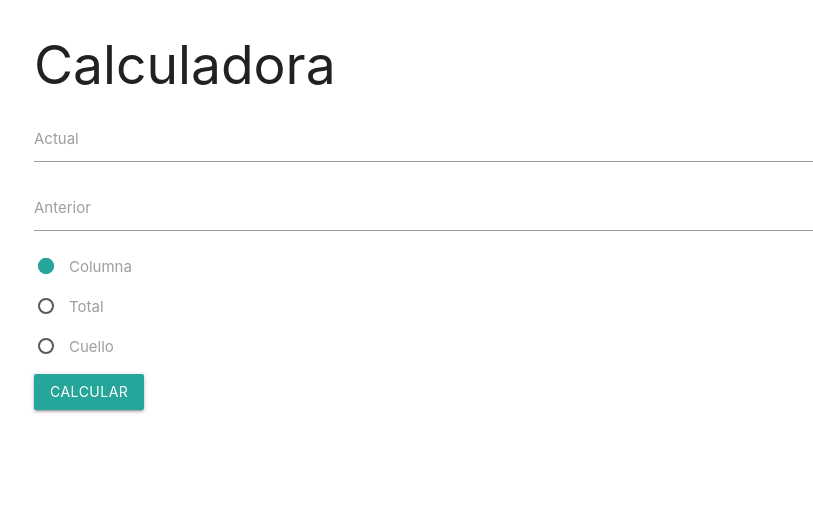
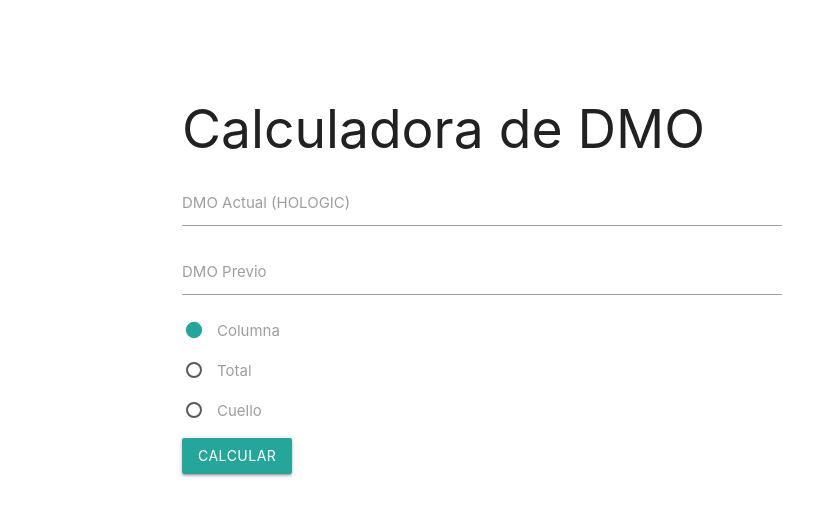
Before and after one commit to CMarioP/Osteodensitometria, a plain HTML site: page index.html in a window 1280 px wide. Shown: the whole page, without its empty margins (158-971 px from the left). Drawn offline with nearby package versions, Linux system fonts and the light colour scheme.

Commit message:
Add files via upload

```diff
--- a/index.html
+++ b/index.html
@@ -1,21 +1,30 @@
 <!DOCTYPE html>
 <html>
-<head>
-  <title>Calculadora</title>
-  <!-- Agrega los enlaces a Materialize CSS -->
-  <link rel="stylesheet" href="https://cdnjs.cloudflare.com/ajax/libs/materialize/1.0.0/css/materialize.min.css">
-</head>
+    <head>
+        <meta charset="UTF-8">
+        <meta name="viewport" content="width=device-width, initial-scale=1.0">
+        <!-- Import Materialize CSS -->
+        <link rel="stylesheet" href="https://cdnjs.cloudflare.com/ajax/libs/materialize/1.0.0/css/materialize.min.css">
+        <title>Calculadora de DMO</title>
+        <style>
+          .container {
+            max-width: 600px;
+            margin: 0 auto;
+            margin-top: 100px;
+          }
+        </style>
+      </head>
 <body>
   <div class="container">
-    <h2>Calculadora</h2>
+    <h2>Calculadora de DMO</h2>
     <form id="calculatorForm">
       <div class="input-field">
-        <input type="number" id="num1" required>
-        <label for="num1">Actual</label>
+        <input type="number" id="num1" step="any" required>
+        <label for="num1">DMO Actual (HOLOGIC)</label>
       </div>
       <div class="input-field">
-        <input type="number" id="num2" required>
-        <label for="num2">Anterior</label>
+        <input type="number" id="num2" step="any" required>
+        <label for="num2">DMO Previo</label>
       </div>
       <p>
         <label>
@@ -73,12 +82,12 @@
           porcentaje = (diferencia / (num2 - FTotal))*100;
         } else if (operation === 'cuello') {
           diferencia = (num2 - FCuello)-num1;
-          porcentaje = (diferencia / (num2 - FTotal))*100;
+          porcentaje = (diferencia / (num2 - FCuello))*100;
         }
 
         // Muestra el resultado
-        document.getElementById('result').textContent = 'La diferencia es: ' + diferencia;
-        document.getElementById('result').textContent = 'El porcentaje es: ' + porcentaje;
+        document.getElementById('diferencia').textContent = 'La diferencia es: ' + diferencia.toFixed(4);
+        document.getElementById('porcentaje').textContent = 'El porcentaje es: ' + porcentaje.toFixed(2);
       });
     });
   </script>
```
